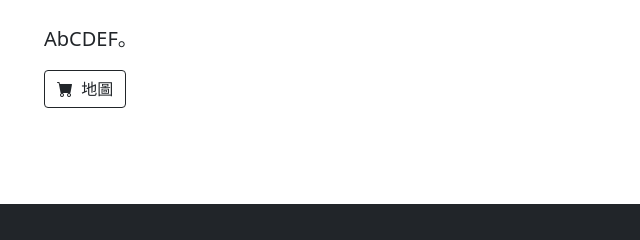
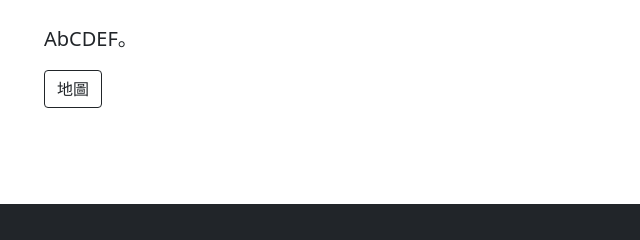
Before and after one commit to Mutal2001/Food-Nasi, a plain HTML site: page index.html in a window 1280 px wide. Shown: the part 904-1144 px from the top of the page, 620-1260 px from the left. Drawn offline with nearby package versions, Linux system fonts and the light colour scheme.

Commit message:
Update index.html

```diff
--- a/index.html
+++ b/index.html
@@ -79,10 +79,8 @@
                         </div>
                         <p class="lead">AbCDEF。</p>
                         <div class="d-flex">
-                            <button class="btn btn-outline-dark flex-shrink-0" type="button" href="https://www.google.com.tw/maps/dir/%E5%8F%B0%E5%8C%97%E5%B8%82%E4%B8%AD%E6%AD%A3%E5%8D%80%E7%BE%85%E6%96%AF%E7%A6%8F%E8%B7%AF%E5%9B%9B%E6%AE%B5%E5%85%AC%E9%A4%A8%E7%AB%99/100%E5%8F%B0%E5%8C%97%E5%B8%82%E4%B8%AD%E6%AD%A3%E5%8D%80%E7%BE%85%E6%96%AF%E7%A6%8F%E8%B7%AF%E4%B8%89%E6%AE%B5284%E5%B7%B710%E8%99%9F%E6%B1%A0%E5%85%88%E7%94%9F+Kopitiam+(%E5%85%AC%E9%A4%A8%E5%BA%97)/@25.0156891,121.5307973,17z/data=!3m1!4b1!4m14!4m13!1m5!1m1!1s0x3442a98aff878e0b:0xe948a24b2c10417b!2m2!1d121.53422!2d25.01491!1m5!1m1!1s0x3442a98b85ab7d89:0xcb151d59c948dbd9!2m2!1d121.5317561!2d25.016004!3e2?hl=zh-TW">
-                                <i class="bi-cart-fill me-1"></i>
-                                地圖
-                            </button>
+                            <a class="btn btn-outline-dark mt-auto" href="https://www.google.com.tw/maps/dir/%E5%8F%B0%E5%8C%97%E5%B8%82%E4%B8%AD%E6%AD%A3%E5%8D%80%E7%BE%85%E6%96%AF%E7%A6%8F%E8%B7%AF%E5%9B%9B%E6%AE%B5%E5%85%AC%E9%A4%A8%E7%AB%99/100%E5%8F%B0%E5%8C%97%E5%B8%82%E4%B8%AD%E6%AD%A3%E5%8D%80%E7%BE%85%E6%96%AF%E7%A6%8F%E8%B7%AF%E4%B8%89%E6%AE%B5284%E5%B7%B710%E8%99%9F%E6%B1%A0%E5%85%88%E7%94%9F+Kopitiam+(%E5%85%AC%E9%A4%A8%E5%BA%97)/@25.0156891,121.5307973,17z/data=!3m1!4b1!4m14!4m13!1m5!1m1!1s0x3442a98aff878e0b:0xe948a24b2c10417b!2m2!1d121.53422!2d25.01491!1m5!1m1!1s0x3442a98b85ab7d89:0xcb151d59c948dbd9!2m2!1d121.5317561!2d25.016004!3e2?hl=zh-TW">地圖</a>
+
                         </div>
                     </div>
                 </div>
```
